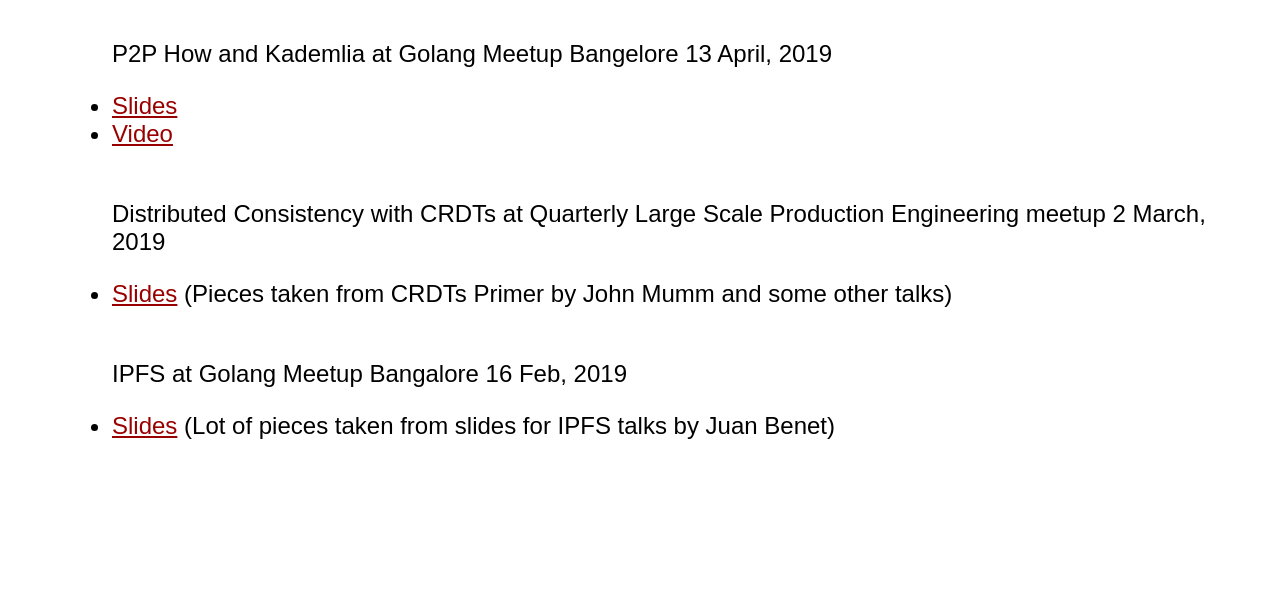
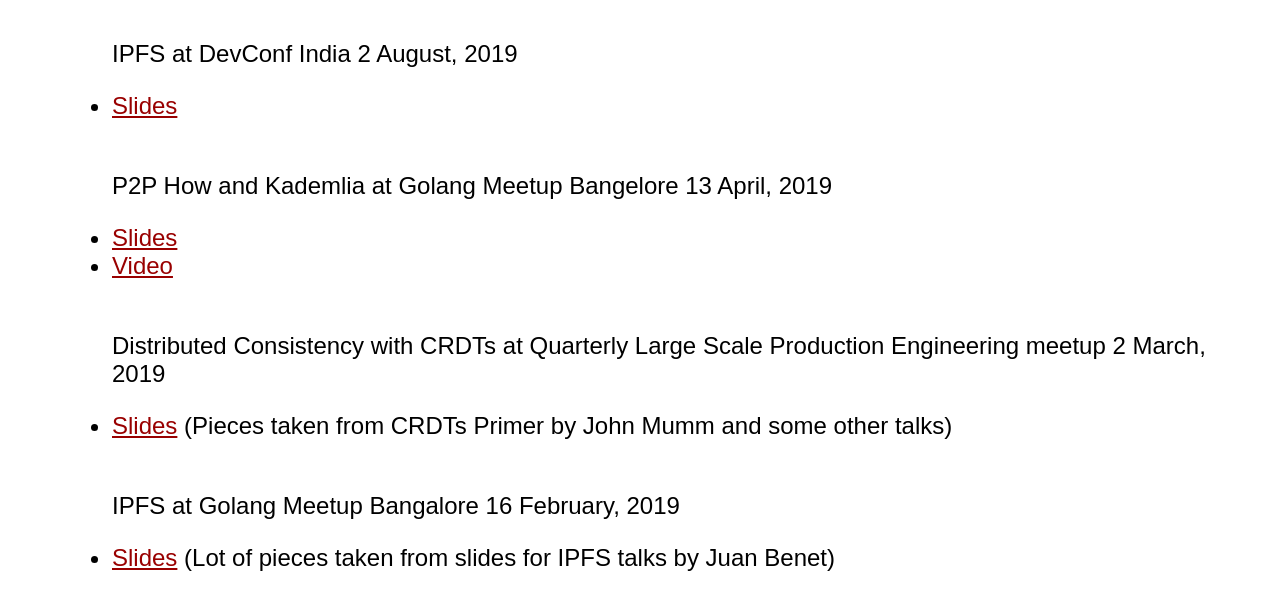
Before and after one commit to kishansag/kishansag.github.io, a plain HTML site: page talks.html in a window 1280 px wide. Shown: the part 149-758 px from the top of the page. Drawn offline with Linux system fonts and the light colour scheme; a web font is replaced by a local one.

Commit message:
Remove unncessary things and add IPFS talk

```diff
--- a/talks.html
+++ b/talks.html
@@ -27,6 +27,11 @@
 	<body>
 		<h1>Kishan talks</h1>
 		<ul class="information">
+			<div id="ipfs">
+					<p>IPFS at DevConf India 2 August, 2019</p>
+					<li><a target="_blank" href="talks/IPFS_at_DevConfIN.pdf" >Slides</a></li>
+			</br>
+			</div>
 			<div id="kademlia">
 					<p>P2P How and Kademlia at Golang Meetup Bangelore 13 April, 2019</p>
 					<li><a target="_blank" href="talks/P2P_how_and_Kademlia.pdf" >Slides</a></li>
@@ -39,7 +44,7 @@
 			</br>
 			</div>
 			<div id="ipfs">
-					<p>IPFS at Golang Meetup Bangalore 16 Feb, 2019</p>
+					<p>IPFS at Golang Meetup Bangalore 16 February, 2019</p>
 					<li><a target="_blank" href="talks/IPFS_at_Golang_Bangalore.pdf" >Slides</a> (Lot of pieces taken from slides for IPFS talks by Juan Benet)</li>
 			</br>
 			</div>
```
Also changed, not shown: index.html (+0 -1 lines), 1 other file.
